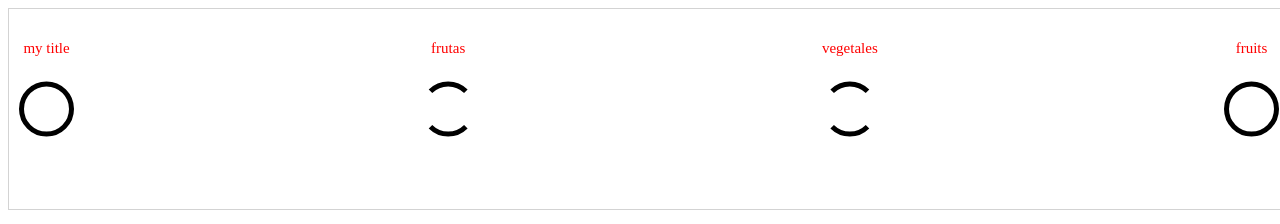
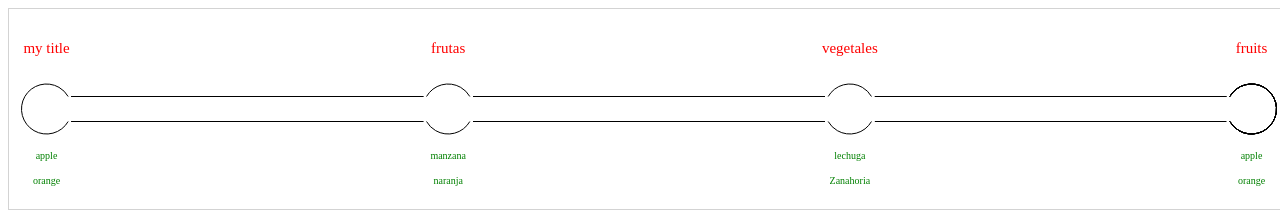
Before and after one commit to oeg-upm/outlinejs, a plain HTML site: page index.html in a window 1280 px wide. Drawn offline with Linux system fonts and the light colour scheme.

Commit message:
add edges and items

```diff
--- a/index.html
+++ b/index.html
@@ -15,83 +15,119 @@
                 if(!("end_x" in data)){
                     data["end_x"] = ctx.canvas.clientWidth - data["radius"] * 1.5
                 }
-                if(!("line_width" in data)){
-                    data["line_width"] = 5;
+                if(!("circle_line_width" in data)){
+                    data["circle_line_width"] = 1;
+                }
+                if(!("edge_line_width" in data)){
+                    data["edge_line_width"] = 1;
                 }
                 if(!("title_y" in data)){
                     data["title_y"] = (ctx.canvas.clientHeight - data["radius"])/4;
                 }
+                if(!("items_y_gap" in data)){
+                    data["items_y_gap"] = data["radius"];
+                }
+                if(!("items_y" in data)){
+                    data["items_y"] = data["y"] + data["radius"] + data["items_y_gap"];
+                }
                 if(!("points" in data)){
                     data["points"] = [];
                 }
+                else{
+                    var i
+                    for(i=0;i<data["points"].length;i++){
+                        if(!("title" in data["points"][i])){
+                            data["points"][i]["title"] = ""
+                        }
+                        if(!("items" in data["points"][i])){
+                            data["points"][i]["items"] = []
+                        }
+                    }
+                }
                 this.data = data
+                this.draw_edge = function(x1, x2){
+                    ctx.moveTo(x1, data["y"]-data["radius"]/2);
+                    ctx.lineTo(x2, data["y"]-data["radius"]/2);
+                    ctx.lineWidth = this.data["edge_line_width"];
+                    ctx.stroke();
+                    ctx.moveTo(x1, data["y"]+data["radius"]/2);
+                    ctx.lineTo(x2, data["y"]+data["radius"]/2);
+                    ctx.lineWidth = this.data["edge_line_width"];
+                    ctx.stroke();
+
+                }
                 this.draw_points = function(){
                     if(data["points"].length>1){
                         var i
+                        var points_x = [data["start_x"]]
                         var gap=(data["end_x"] - data["start_x"])/(data["points"].length-1)
                         for(i=1;i<(data["points"].length-1);i++){
                             data["points"][i]
-                            this.draw_a_point(data["start_x"]+(i*gap) , "mid", data["points"][i]["title"])
+                            this.draw_a_point(data["start_x"]+(i*gap) , "mid", data["points"][i]["title"], data["points"][i]["items"])
+                            points_x.push(data["start_x"]+(i*gap));
                         }
-                        this.draw_a_point(data["start_x"], "start", data["points"][0]["title"])
-                        this.draw_a_point(data["end_x"], "end", data["points"][data["points"].length-1]["title"])
+                        points_x.push(data["end_x"]);
+                        this.draw_a_point(data["start_x"], "start", data["points"][0]["title"], data["points"][i]["items"])
+                        this.draw_a_point(data["end_x"], "end", data["points"][data["points"].length-1]["title"], data["points"][i]["items"])
+                        //Draw the edges
+                        for(i=0;i<data["points"].length-1;i++){
+                            this.draw_edge(points_x[i]+data["radius"], points_x[i+1]-data["radius"]);
+                        }
+
                     }
                     else{
-                        this.draw_a_point((data["end_x"] - data["start_x"])/2, "only", data["points"][0]["title"])
+                        this.draw_a_point((data["end_x"] - data["start_x"])/2, "only", data["points"][0]["title"], data["points"][i]["items"])
                     }
                 };
-                this.draw_a_point = function(x, loc, title){
+                this.draw_a_point = function(x, loc, title, items){
                     var from_angle, to_angle;
+                    var angle = Math.asin(0.5);
                     if(loc=="start" || loc=="end"){
                         if(loc=="start"){
-                            from_angle = 0.25*Math.PI;
-                            to_angle = 1.75 * Math.PI;
+                            from_angle = angle;//0.25*Math.PI;
+                            to_angle = -angle;//1.75 * Math.PI;
                         }
                         else if(loc=="end"){
-                            from_angle = 1.25*Math.PI;
-                            to_angle = 0.75 * Math.PI;
+                            from_angle = Math.PI + angle;//1.25*Math.PI;
+                            to_angle = Math.PI - angle;//0.75 * Math.PI;
+
                         }
                         ctx.beginPath();
-                        ctx.arc(x,this.data["y"],this.data["radius"],0,2*Math.PI);
-                        ctx.lineWidth = this.data["line_width"];
+                        ctx.arc(x,this.data["y"],this.data["radius"],from_angle,to_angle);
+                        ctx.lineWidth = this.data["circle_line_width"];
                         ctx.stroke();
                     }
                     else if(loc=="only"){
                         ctx.beginPath();
                         ctx.arc(x,this.data["y"],this.data["radius"],0, 2 * Math.PI);
-                        ctx.lineWidth = this.data["line_width"];
+                        ctx.lineWidth = this.data["circle_line_width"];
                         ctx.stroke();
                     }
                     else{
                         ctx.beginPath();
-                        ctx.arc(x,this.data["y"],this.data["radius"],0.25*Math.PI, 0.75 * Math.PI);
-                        ctx.lineWidth = this.data["line_width"];
+                        //ctx.arc(x,this.data["y"],this.data["radius"],0.25*Math.PI, 0.75 * Math.PI);
+                        ctx.arc(x,this.data["y"],this.data["radius"], angle, Math.PI - angle);
+                        ctx.lineWidth = this.data["circle_line_width"];
                         ctx.stroke();
                         ctx.beginPath();
-                        ctx.arc(x,this.data["y"],this.data["radius"],1.25*Math.PI, 1.75 * Math.PI);
-                        ctx.lineWidth = this.data["line_width"];
+                        //ctx.arc(x,this.data["y"],this.data["radius"],1.25*Math.PI, 1.75 * Math.PI);
+                        ctx.arc(x,this.data["y"],this.data["radius"], Math.PI + angle, -angle);
+                        ctx.lineWidth = this.data["circle_line_width"];
                         ctx.stroke();
                     }
                     ctx.font = "15px Comic Sans MS";
                     ctx.fillStyle = "red";
                     ctx.textAlign = "center";
                     ctx.fillText(title, x, this.data["title_y"]);
+                    var i
+                    ctx.font = "10px Comic Sans MS";
+                    ctx.fillStyle = "green";
+                    ctx.textAlign = "center";
+                    for(i=0;i<items.length;i++){
+                        ctx.fillText(items[i], x, this.data["items_y"]+ (i * data["items_y_gap"]));
+                    }
                 };
             }
-            function d(ctx, data){
-                ctx.beginPath();
-                ctx.arc(95,50,40,0,2*Math.PI);
-                ctx.stroke();
-            }
-            function draw_circle(){
-
-            }
-        function draw_circle_start(ctx){
-           ctx.beginPath();
-           ctx.arc(100, 75, 50, 0.25*Math.PI, 1.75 * Math.PI);
-           ctx.stroke();
-        }
-
         </script>
     </head>
     <body>
```
